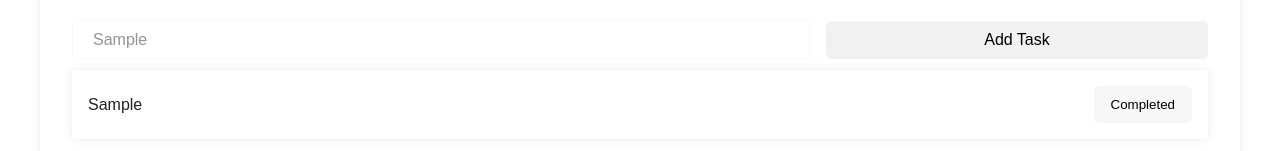
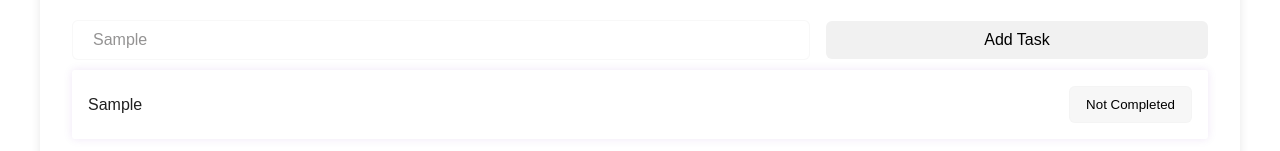
Before and after one commit to Christiannaira/solov_app, a React (Vite) app: page / in a window 1280 px wide. Both pictures are taken after typing "Sample" into the empty fields and a click on the button "Add Task". Shown: the part 267-418 px from the top of the page. Built offline with nearby package versions, Linux system fonts and the light colour scheme; a web font is replaced by a local one.

Commit message:
feat: added & styled completed functionality

```diff
--- a/src/components/Main.jsx
+++ b/src/components/Main.jsx
@@ -19,9 +19,6 @@ const Main = () => {
 
    }
 
-    console.log(taskLists);
-
-
    return (
       <>
          <div className="main">
@@ -40,7 +37,7 @@ const Main = () => {
 
                <div className="main_content_tasks">
                     {taskLists.map((task, index) => {
-                        return <Task key={index} task={task} />
+                        return <Task key={index} task={task} id={index} taskLists={taskLists} setTaskLists={setTaskLists}/>
                     })}
                </div>
 
--- a/src/components/Task.jsx
+++ b/src/components/Task.jsx
@@ -1,13 +1,37 @@
-import { memo } from "react"
+import { memo, useState } from "react";
 
-const Task = ({task}) => {
+const Task = ({ task, id, taskLists, setTaskLists }) => {
 
-  return (
-    <div className='task'>
-      <h3 className="task_title">{task.task}</h3>
-       <button className="task_btn">Completed</button>
-    </div>
-  )
-}
+   const [status, setStatus] = useState(task.completed);
+
+   const handleUpdate = () => {
+
+
+      setTaskLists(tasks =>
+
+        tasks.map((task, index) =>
+
+          status? (index === id ? {...task, completed: false} : task) : (index === id ? {...task, completed: true} : task)
+
+        )
+
+      )
+
+      setStatus(!status);
+
+   };
+
+   console.log(taskLists);
+
+
+   return (
+      <div className="task">
+         <h3 className="task_title">{task.task}</h3>
+         <button className={status? "task_btn completed " : "task_btn not-completed"} onClick={handleUpdate}>
+            {status? "Completed" : "Not Completed"}
+         </button>
+      </div>
+   );
+};
 
 export default memo(Task);
--- a/src/index.css
+++ b/src/index.css
@@ -98,3 +98,8 @@
 .task_btn:hover {
     background-color: #f1f1f1;
 }
+
+.task_btn.completed {
+    background-color: rgb(16, 175, 16);
+    color: #fff;
+}
```
